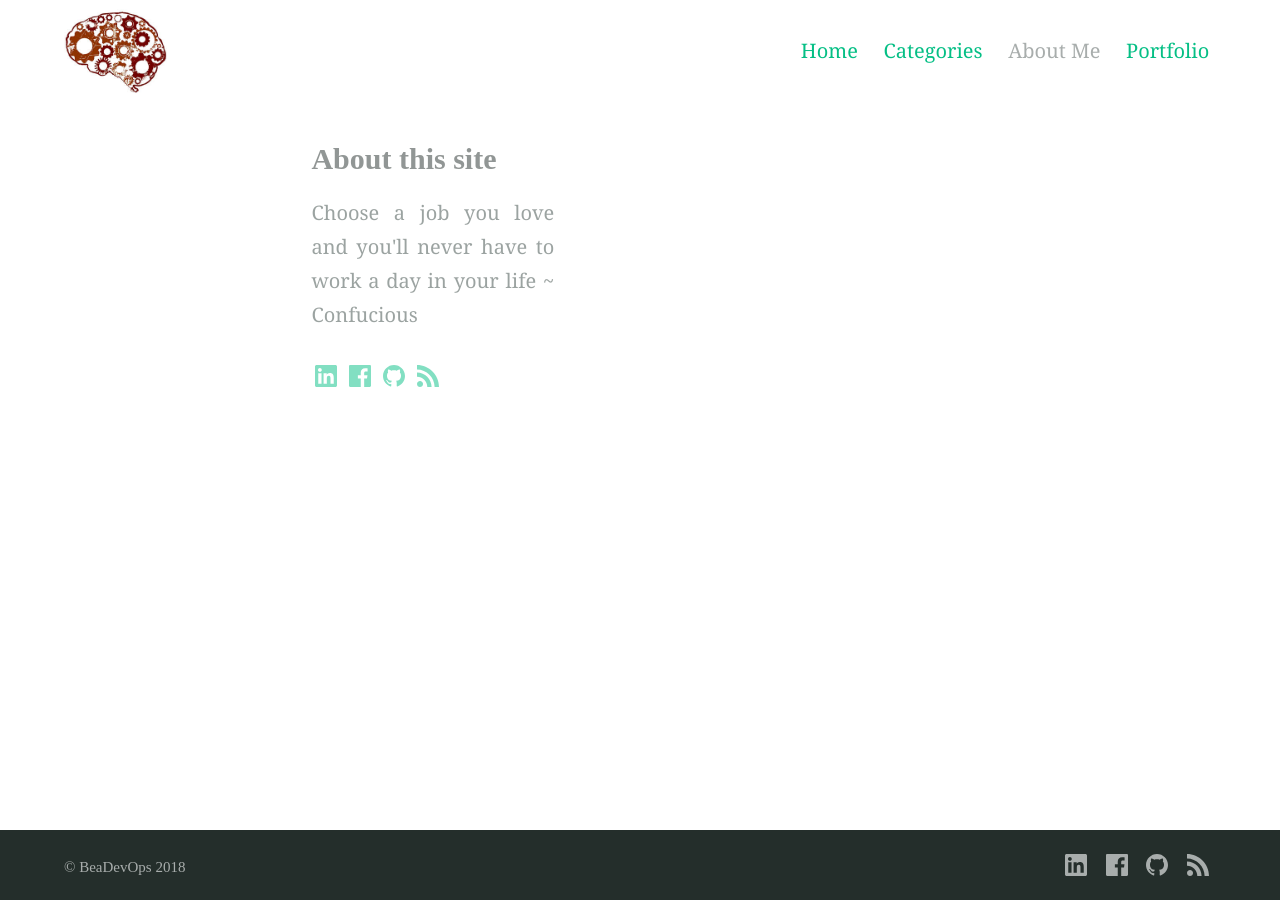
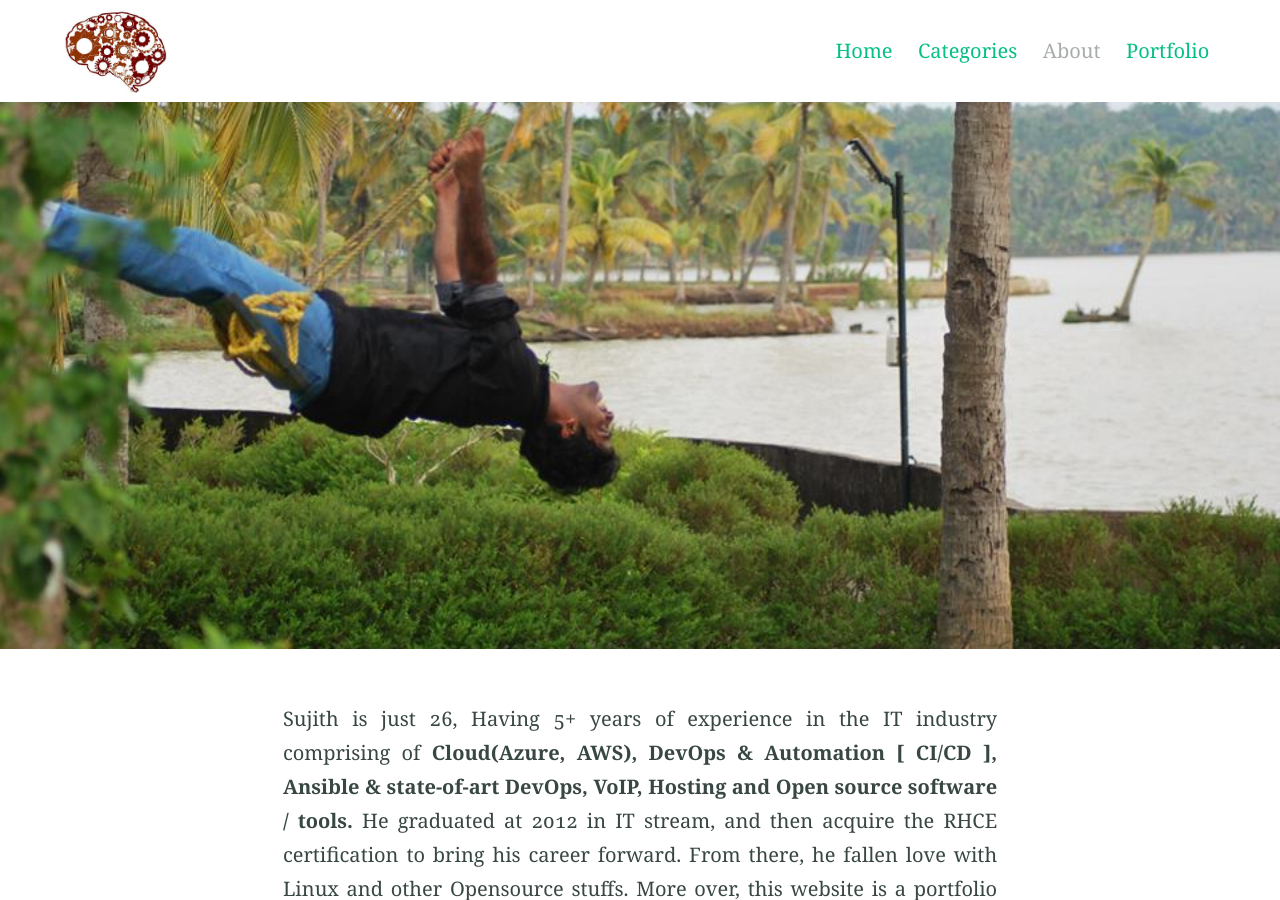
Before and after one commit to sujiar37/beadevops, a Jekyll site: the page built from about.md, in a window 1280 px wide and 900 px high. Built offline with Jekyll 4.4.1, drawn with Linux system fonts in a browser that asks for light colours; some web fonts are replaced; our own code applies the rules of GitHub Pages for plain Markdown files; comment, search, counter and statistics services are not loaded; some of the changed text lies outside the part shown.

Commit message:
site-mod

```diff
--- a/_config.yml
+++ b/_config.yml
@@ -69,12 +69,13 @@ baseurl: ""
 repo: "https://github.com/sujiar37/beadevops"
 email: "beadevops@gmail.com"
 avatarurl: "/assets/avatar-suj.jpeg" # Uses avatars for favicons to get multple sites, eg Gravatar, Twitter, GitHub
+css_inline: true # Will insert all styles into a single <style> block in the <head> element and remove the style <link> reference
 
 # 6. Site navigation
 navigation_header:
   Home: /
   Categories: /categories/
-  About Me: /about/
+  About: /about/
   Portfolio: /portfolio/
 
 social_links: # Appears in sidebar. Set the urls then uncomment and comment out as desired
--- a/_sass/_theme.scss
+++ b/_sass/_theme.scss
@@ -50,7 +50,7 @@ body {
   background-size: cover;
   background-position: center;
   .container {
-    min-height: 50vh;
+    min-height: 60vh;
     max-width: 100%;
     @include flex-direction(column);
     @include justify-content(center);
--- a/about.md
+++ b/about.md
@@ -1,5 +1,4 @@
 ---
+feature_image: "/assets/aboutme.jpg"
 ---
-{% include site-aside.html %}
-
-{% include site-subscribe.html %}
+Sujith is just 26, Having 5+ years of experience in the IT industry comprising of **Cloud(Azure, AWS), DevOps & Automation [ CI/CD ], Ansible & state-of-art DevOps, VoIP, Hosting and Open source software / tools.** He graduated at 2012 in IT stream, and then acquire the RHCE certification to bring his career forward. From there, he fallen love with Linux and other Opensource stuffs. More over, this website is a portfolio for his dedications and passions with these technologies and also intend to provide good articles to the readers who visit here often / frequently.
```
Also changed, not shown: index.md (+1 -2 lines), assets/aboutme.jpg (added), assets/beadevops_cover_pic.jpg (deleted), assets/devops.jpg (added).
